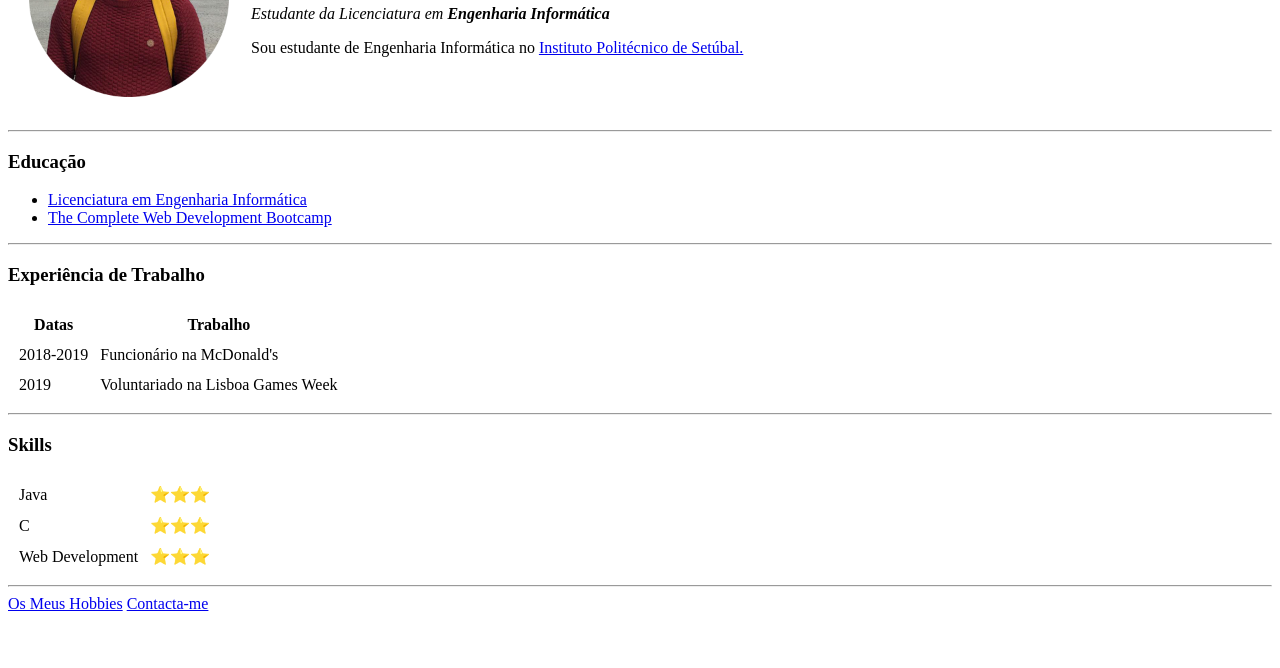
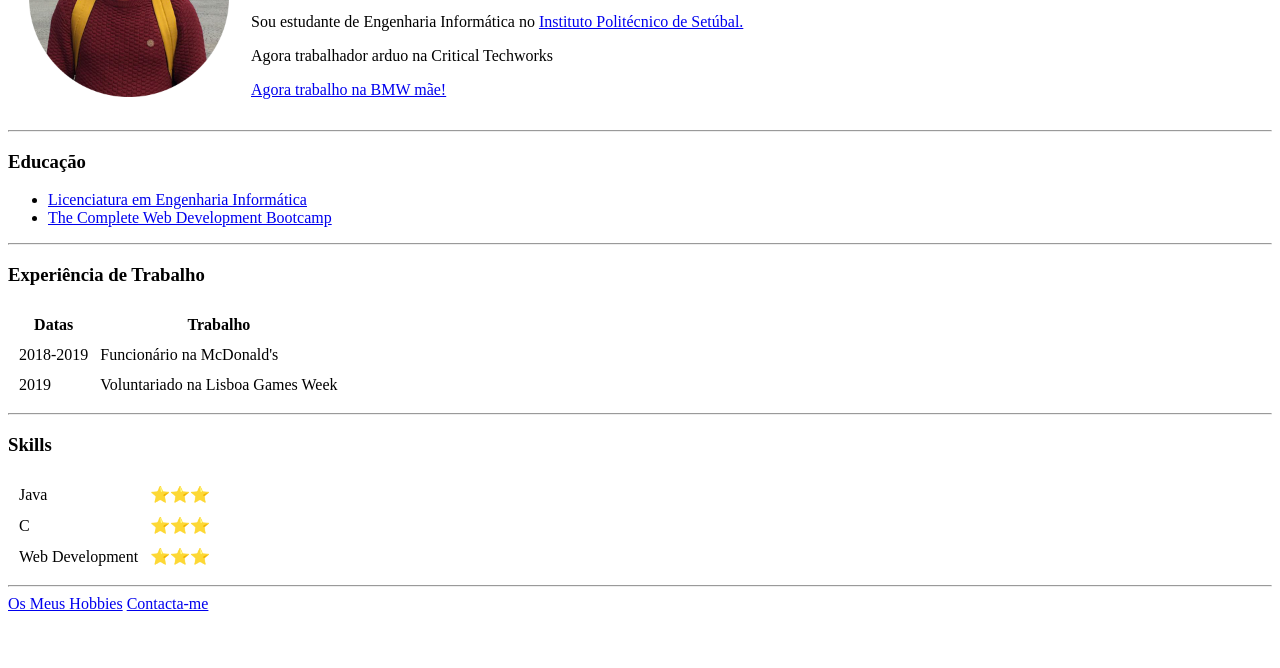
Before and after one commit to brunoferreira35/cv, a plain HTML site: page index.html in a window 1280 px wide. Shown: the part 132-800 px from the top of the page. Drawn offline with Linux system fonts and the light colour scheme.

Commit message:
Update loko agora trabalhador

```diff
--- a/index.html
+++ b/index.html
@@ -14,6 +14,8 @@
                 <h1> Bruno Ferreira </h1>
                 <p> <em> Estudante da Licenciatura em <strong> Engenharia Informática </strong> </em> </p>
                 <p>Sou estudante de Engenharia Informática no <a href="https://www.ips.pt/ips_si/web_page.inicial"> Instituto Politécnico de Setúbal.</a></p>
+                <p>Agora trabalhador arduo na Critical Techworks</p>
+                <a href="https://www.criticaltechworks.com/">Agora trabalho na BMW mãe!</a>
             </td>
         </tr>
     </table>
```
